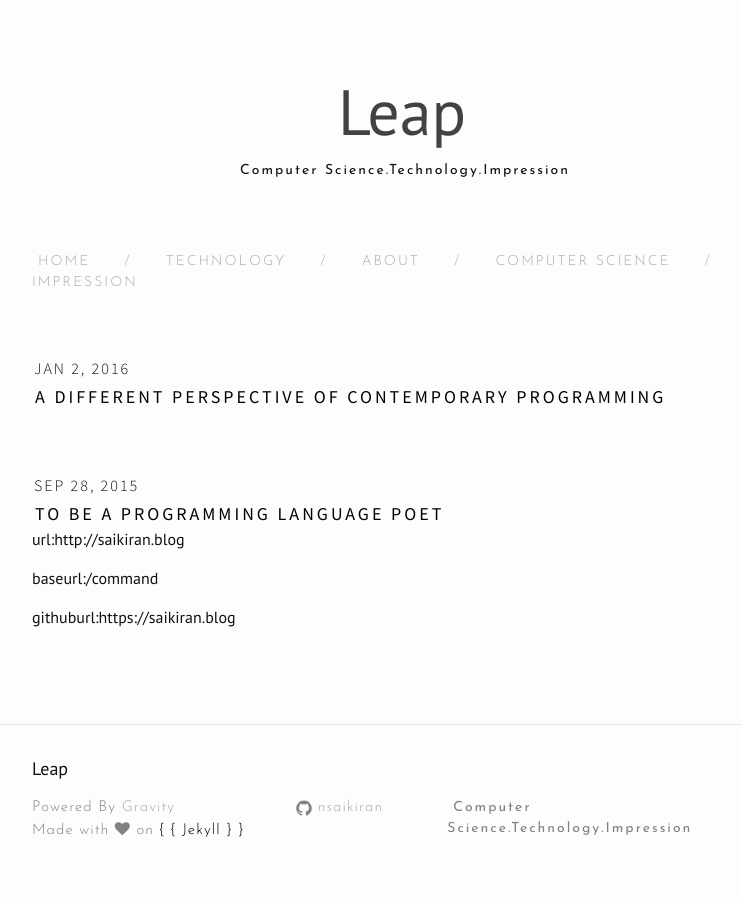
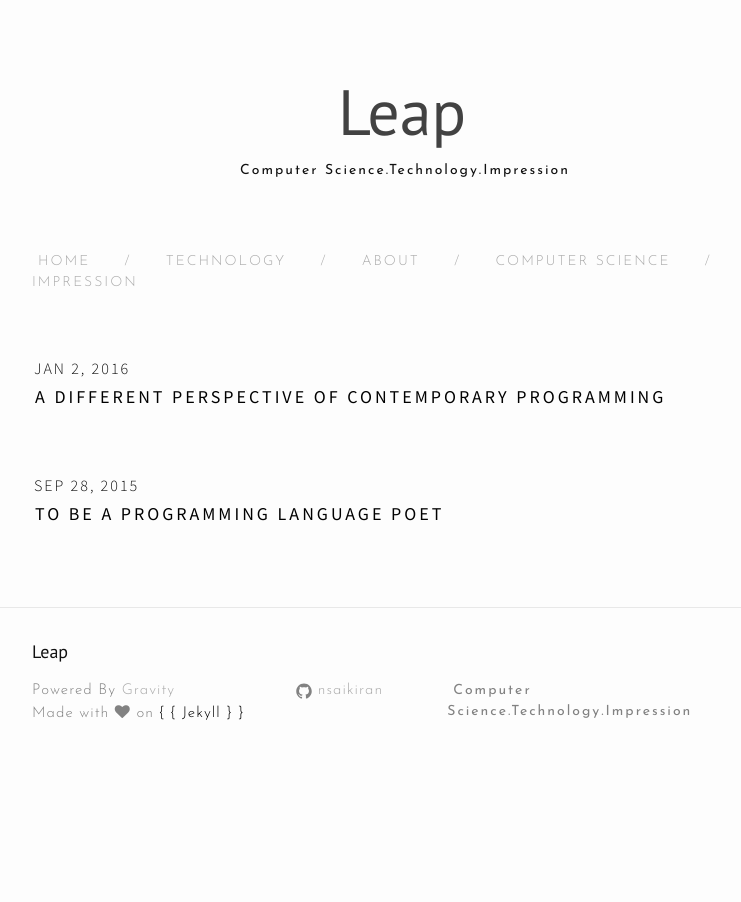
Before and after one commit to nsaikiran/impression, a Jekyll site: the page built from index.html, in a window 1280 px wide. Shown: the whole page, without its empty margins (238-979 px from the left). Built offline with Jekyll 4.4.1, drawn with Linux system fonts in a browser that asks for light colours; nearby versions of some CDN libraries; the list of posts is cut into pages by our own code.

Commit message:
[Remove testing code] Removes baseurl, url inspection tags

```diff
--- a/_config.yml
+++ b/_config.yml
@@ -9,7 +9,7 @@
 title: Leap
 email: saikiran.naragam@gmail.com
 description: Computer Science.Technology.Impression
-baseurl: "/command" # the subpath of your site, e.g. /blog
+baseurl: "" # the subpath of your site, e.g. /blog
 url: "http://saikiran.blog" # the base hostname & protocol for your site
 twitter_username:
 github_username:  nsaikiran
--- a/index.html
+++ b/index.html
@@ -54,9 +54,5 @@ layout: default
       </li>
     {% endfor %}
   </ul>-->
-  <p>url:{{site.url}}</p>
-  <p>baseurl:{{site.baseurl}}</p>
-  <p>githuburl:{{site.github.url}}</p>
-
 
 </div>
```
